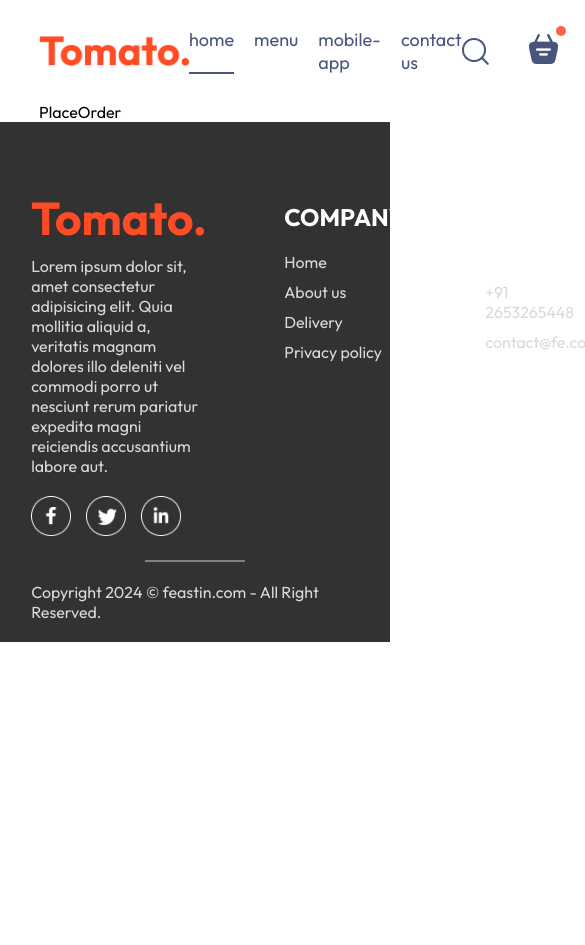
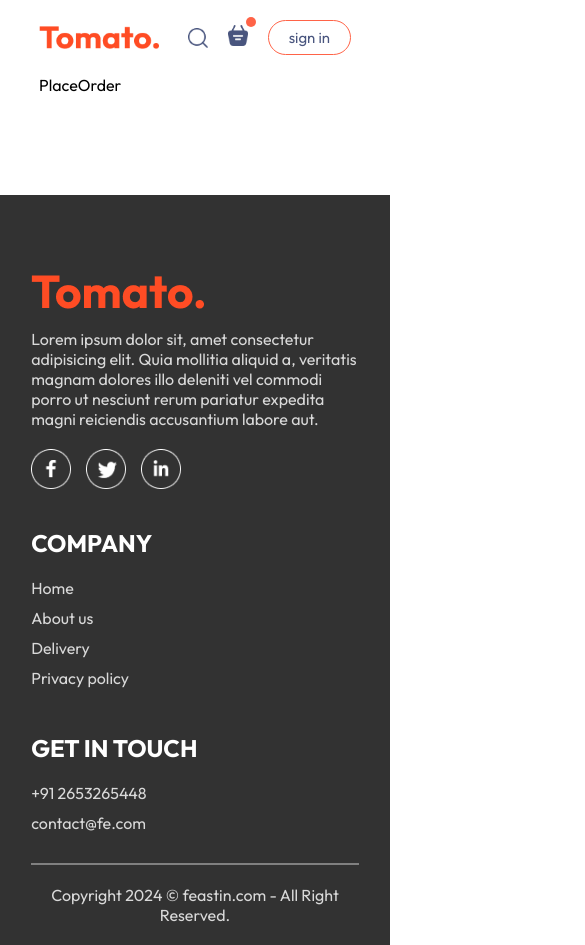
Before and after one commit to Mahesh09kumar/food_delivery_web_app, a React (Vite) app: page /placeOrder in a window 390 px wide. Shown: the top 945 px of the page, 585 px wide, since content can reach past the window. Before the commit the page ends 844 px from the top, so only its background shows below. Built offline with nearby package versions, Linux system fonts and the light colour scheme.

Commit message:
feat : finished footer and half done login/sign_up

```diff
--- a/src/App.jsx
+++ b/src/App.jsx
@@ -1,4 +1,4 @@
-import React from "react";
+import React, { useState } from "react";
 import "./App.css";
 import Navbar from "./components/navbar/Navbar";
 import { Route, Routes } from "react-router-dom";
@@ -6,12 +6,15 @@
 import Cart from "./Pages/cart/Cart";
 import PlaceOrder from "./Pages/placeOrder/PlaceOrder";
 import Footer from "./components/footer/Footer";
+import LoginPopup from "./components/LoginPopup/LoginPopup";
 
 const App = () => {
+	const [showLogin, setShowLogin] = useState(false);
 	return (
 		<>
+			{showLogin ? <LoginPopup setShowLogin={setShowLogin} /> : <></>}
 			<div className="app">
-				<Navbar />
+				<Navbar setShowLogin={setShowLogin} />
 				<Routes>
 					<Route path="/" element={<Home />}></Route>
 					<Route path="/cart" element={<Cart />}></Route>
--- a/src/Pages/home/Home.jsx
+++ b/src/Pages/home/Home.jsx
@@ -3,6 +3,7 @@
 import Header from "../../components/header/Header";
 import ExploreMenu from "../../components/ExploreMenu/ExploreMenu";
 import FoodDisplay from "../../components/FoodDisplay/FoodDisplay";
+import AppDownload from "../../components/AppDownload/AppDownload";
 
 const Home = () => {
 	const [category, setCategory] = useState("All");
@@ -11,6 +12,7 @@
 			<Header />
 			<ExploreMenu category={category} setCategory={setCategory} />
 			<FoodDisplay category={category} />
+			<AppDownload />
 		</>
 	);
 };
--- /dev/null
+++ b/src/components/AppDownload/AppDownload.jsx
@@ -0,0 +1,19 @@
+import React from "react";
+import "./appDownload.css";
+import { assets } from "../../assets/frontend_assets/assets";
+const AppDownload = () => {
+	return (
+		<div className="app-download" id="app-download">
+			<p>
+				For Better Experience Download <br />
+				Feastique App
+			</p>
+			<div className="app-download-platform">
+				<img src={assets.play_store} alt="" />
+				<img src={assets.app_store} alt="" />
+			</div>
+		</div>
+	);
+};
+
+export default AppDownload;
--- /dev/null
+++ b/src/components/AppDownload/appDownload.css
@@ -0,0 +1,23 @@
+.app-download {
+	margin: auto;
+	margin-top: 100px;
+	font-size: max(3vw, 20px);
+	text-align: center;
+	font-weight: 500;
+}
+.app-download-platform {
+	display: flex;
+	justify-content: center;
+	gap: max(2vw, 10px);
+	margin-top: 40px;
+}
+.app-download-platform img {
+	width: max(30vw, 120px);
+	max-width: 180px;
+	transition: 0.5s;
+	cursor: pointer;
+}
+
+.app-download-platform img:hover {
+	transform: scale(1.05);
+}
--- a/src/components/ExploreMenu/exploreMenu.css
+++ b/src/components/ExploreMenu/exploreMenu.css
@@ -46,3 +46,9 @@
 	border: 4px solid tomato;
 	padding: 2px;
 }
+@media (max-width:1050px) {
+	.explore-menu-text{
+		max-width: 100%;
+		font-size: 14px;
+	}
+}
--- /dev/null
+++ b/src/components/LoginPopup/LoginPopup.jsx
@@ -0,0 +1,56 @@
+import React, { useState } from "react";
+import "./loginPopup.css";
+import { assets } from "../../assets/frontend_assets/assets";
+const LoginPopup = ({ setShowLogin }) => {
+	const [currState, setCurrState] = useState("sign up");
+	return (
+		<div className="login-popup">
+			<form className="login-popup-container">
+				<div className="login-popup-title">
+					<h2>{currState} </h2>
+					<img
+						onClick={() => setShowLogin(false)}
+						src={assets.cross_icon}
+						alt=""
+					/>
+				</div>
+				<div className="login-popup-inputs">
+					{currState === "login" ? (
+						<></>
+					) : (
+						<input type="text" placeholder="Your name" required />
+					)}
+					<input type="email" placeholder="Your email" required />
+					<input type="password" placeholder="password" required />
+				</div>
+				<button>
+					{currState === "sign up" ? "create account" : "login"}
+				</button>
+				<div className="login-popup-condition">
+					<input type="checkbox" required />
+					<p>
+						By continuing, i agree to the terms of use & privacy
+						policy.
+					</p>
+				</div>
+				{currState == "login" ? (
+					<p>
+						create a new account ?
+						<span onClick={() => setCurrState("sign up")}>
+							click here
+						</span>
+					</p>
+				) : (
+					<p>
+						Already have an account?{" "}
+						<span onClick={() => setCurrState("login")}>
+							Login here
+						</span>
+					</p>
+				)}
+			</form>
+		</div>
+	);
+};
+
+export default LoginPopup;
--- /dev/null
+++ b/src/components/LoginPopup/loginPopup.css
@@ -0,0 +1,51 @@
+.login-popup {
+	position: absolute;
+	z-index: 1;
+	width: 100%;
+	height: 100%;
+	background-color: #00000090;
+	display: grid;
+}
+.login-popup-container {
+	place-self: center;
+	width: max(23vw, 330px);
+	color: #808080;
+	background-color: white;
+	display: flex;
+	flex-direction: column;
+	gap: 25px;
+	padding: 25px 30px;
+	border-radius: 8px;
+	font-size: 14px;
+	animation: fadeIn 0.5s;
+}
+.login-popup-title {
+	display: flex;
+	justify-content: space-between;
+	align-items: center;
+	color: black;
+}
+.loginpopup-title img {
+	width: 16px;
+	cursor: pointer;
+}
+.login-popup-inputs {
+	display: flex;
+	flex-direction: column;
+	gap: 20px;
+}
+.login-popup-inputs input {
+	outline: none;
+	border: 1px solid #c9c9c9;
+	padding: 10px;
+	border-radius: 4px;
+}
+.login-popup-container button {
+	border: none;
+	padding: 10px;
+	border-radius: 4px;
+	color: white;
+	background-color: tomato;
+	font-size: 15px;
+	cursor: pointer;
+}
--- a/src/components/footer/footer.css
+++ b/src/components/footer/footer.css
@@ -6,6 +6,7 @@
 	align-items: center;
 	padding: 20px 8vw;
 	padding-top: 80px;
+	margin-top: 100px;
 }
 .footer-content {
 	width: 100%;
@@ -38,9 +39,19 @@
 	margin-right: 15px;
 }
 .footer hr {
-	width: 100px;
+	width: 100%;
 	height: 2px;
 	margin: 20px 0px;
 	background-color: grey;
 	border: none;
 }
+@media (max-width: 750px) {
+	.footer-content {
+		display: flex;
+		flex-direction: column;
+		gap: 35px;
+	}
+	.footer-copyright {
+		text-align: center;
+	}
+}
--- a/src/components/header/header.css
+++ b/src/components/header/header.css
@@ -14,7 +14,7 @@
 	max-width: 50%;
 	bottom: 10%;
 	left: 6vw;
-    animation:fadeIn 3s;
+	animation: fadeIn 3s;
 }
 
 .header-content h2 {
@@ -29,7 +29,7 @@
 }
 
 .header-content button {
-    border: none;
+	border: none;
 	color: #747474;
 	font-weight: 500;
 	padding: 1vw 2.3vw;
@@ -37,3 +37,19 @@
 	font-size: max(1vw, 13px);
 	border-radius: 50px;
 }
+@media (max-width: 1050px) {
+	.header-content {
+		max-width: 45%;
+	}
+}
+@media (max-width: 750px) {
+	.header-content {
+		max-width: 65%;
+	}
+	.header-content p {
+		display: none;
+	}
+	.header-content button {
+		padding: 2vw 4vw;
+	}
+}
--- a/src/components/navbar/Navbar.css
+++ b/src/components/navbar/Navbar.css
@@ -56,3 +56,47 @@
 	top: -8px;
 	right: -8px;
 }
+
+@media (max-width: 1050px) {
+	.navbar .logo {
+		width: 140px;
+	}
+	.navbar-menu {
+		gap: 20px;
+		font-size: 17px;
+	}
+	.navbar-right {
+		gap: 30px;
+	}
+	.navbar-right img {
+		width: 22px;
+	}
+	.navbar-right button {
+		padding: 8px 25px;
+	}
+}
+
+@media (max-width: 900px) {
+	.navbar .logo {
+		width: 120px;
+	}
+	.navbar-menu {
+		gap: 15px;
+		font-size: 16px;
+	}
+	.navbar-right {
+		gap: 20px;
+	}
+	.navbar-right img {
+		width: 20px;
+	}
+	.navbar-right button {
+		padding: 7px 20px;
+		font-size: 15px;
+	}
+}
+@media (max-width: 750px) {
+	.navbar-menu {
+		display: none;
+	}
+}
--- a/src/components/navbar/Navbar.jsx
+++ b/src/components/navbar/Navbar.jsx
@@ -1,36 +1,41 @@
 import React, { useState } from "react";
 import "./Navbar.css";
 import { assets } from "../../assets/frontend_assets/assets";
-const Navbar = () => {
+import { Link } from "react-router-dom";
+const Navbar = ({ setShowLogin }) => {
 	const [menu, setMenu] = useState("home");
 	return (
 		<div className="navbar">
 			<img src={assets.logo} alt="" className="logo" />
 			<ul className="navbar-menu">
-				<li
+				<Link
+					to="/"
 					onClick={() => setMenu("home")}
 					className={menu == "home" ? "active" : ""}
 				>
 					home
-				</li>
-				<li
+				</Link>
+				<a
+					href="#explore-menu"
 					onClick={() => setMenu("menu")}
 					className={menu == "menu" ? "active" : ""}
 				>
 					menu
-				</li>
-				<li
+				</a>
+				<a
+					href="#app-download"
 					onClick={() => setMenu("mobile-app")}
 					className={menu == "mobile-app" ? "active" : ""}
 				>
 					mobile-app
-				</li>
-				<li
+				</a>
+				<a
+					href="#footer"
 					onClick={() => setMenu("contact-us")}
 					className={menu == "contact-us" ? "active" : ""}
 				>
 					contact us
-				</li>
+				</a>
 			</ul>
 			<div className="navbar-right">
 				<img src={assets.search_icon} alt="" />
@@ -38,7 +43,7 @@
 					<img src={assets.basket_icon} alt="" />
 					<div className="dot"></div>
 				</div>
-				<button>sign in</button>
+				<button onClick={() => setShowLogin(true)}>sign in</button>
 			</div>
 		</div>
 	);
--- a/src/index.css
+++ b/src/index.css
@@ -5,6 +5,7 @@
 	margin: 0;
 	box-sizing: border-box;
 	font-family: outfit;
+	scroll-behavior: smooth;
 }
 body {
 	min-height: 100vh;
```
